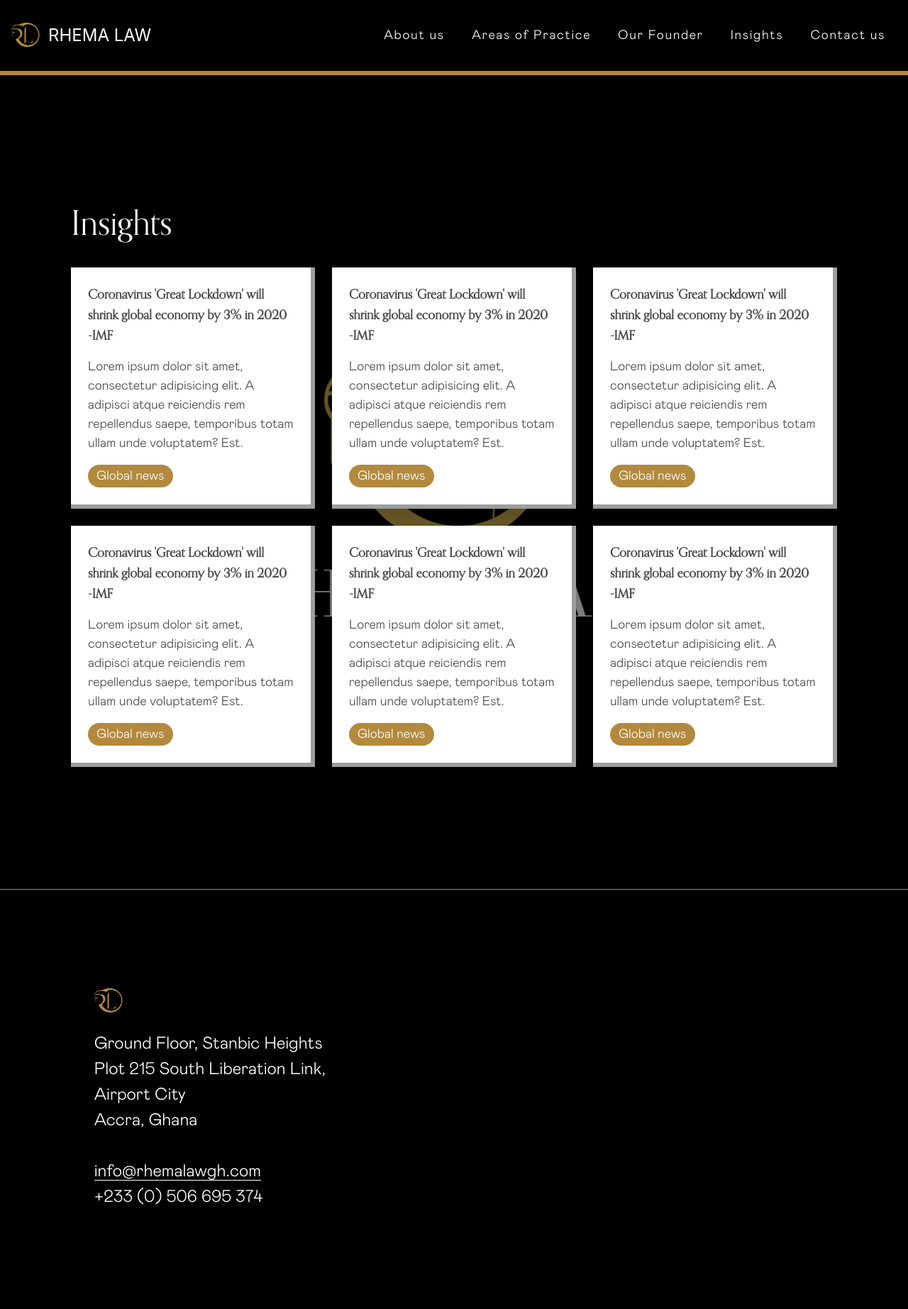
After one commit to choeysnax/rhemalaw, a Django app: page /insights in a window 1280 px wide. The commit adds this page. Shown: the whole page at 71% size. Run offline with Django 3.2, Linux system fonts and the light colour scheme; some libraries are stand-ins or nearby versions; some web fonts are replaced.

Commit message:
insights page

```diff
--- /dev/null
+++ b/frontend/templates/frontend/insights.html
@@ -0,0 +1,49 @@
+{% extends 'frontend/base.html' %}
+{% load static %}
+{% block page_title %}
+    Insights
+{% endblock %}
+<style>
+    .v {
+        color: red;
+    }
+</style>
+
+{% block content %}
+    <section class="hero is-medium w3-black parallax" style="min-height: 100vh">
+        <div class="hero-body bgoverlay">
+            <div class="container ">
+                <div class="w3-padding-large w3-padding-16">
+                    <h1 class="w3-xxxlarge">Insights</h1>
+                    <br>
+                    <div class="w3-xlarge columns is-multiline">
+                        {% for foo in 'abcdec' %}
+                            <div class=" column is-4">
+                                <a href="">
+
+                                    <div class="card w3-bottombar w3-rightbar w3-hover-border-yellow w3-border-gray trans-400">
+                                        <div class="card-content">
+                                            <strong>Coronavirus 'Great Lockdown' will shrink global economy by 3% in
+                                                2020 -IMF</strong>
+                                            <p class="w3-padding-16">
+                                                Lorem ipsum dolor sit amet, consectetur adipisicing elit. A adipisci
+                                                atque
+                                                reiciendis
+                                                rem
+                                                repellendus saepe, temporibus totam ullam unde voluptatem? Est.
+                                            </p>
+                                            <v-chip class="w3-yellow">
+                                                Global news
+                                            </v-chip>
+                                        </div>
+                                    </div>
+                                </a>
+                            </div>
+                        {% endfor %}
+
+                    </div>
+                </div>
+            </div>
+        </div>
+    </section>
+{% endblock %}
--- a/frontend/templates/frontend/partials/navigation.html
+++ b/frontend/templates/frontend/partials/navigation.html
@@ -7,6 +7,9 @@
 <v-btn class="w3-large w3-text-white" style="text-transform: unset" text href="{% url 'frontend:rhema_team' %}">
     Our Founder
 </v-btn>
+<v-btn class="w3-large w3-text-white" style="text-transform: unset" text href="{% url 'frontend:insights' %}">
+    Insights
+</v-btn>
 <v-btn class="w3-large w3-text-white" style="text-transform: unset" text href="{% url 'frontend:contact' %}">
     Contact us
 </v-btn>
--- a/frontend/urls.py
+++ b/frontend/urls.py
@@ -7,6 +7,7 @@ urlpatterns = [
     path('', views.index_view, name='home'),
     path('', views.index_view, name='index'),
     path('about', views.about_view, name='about'),
+    path('insights', views.insights_view, name='insights'),
     path('contact', views.contact_view, name='contact'),
     path('areas-of-practice', views.areas_of_practice, name='areas_of_practice'),
     path('areas-of-practice/<slug:slug>', views.areas_of_practice, name='areas_of_practice'),
--- a/frontend/views.py
+++ b/frontend/views.py
@@ -137,3 +137,7 @@ def areas_of_practice(request, slug=None):
 
 def rhema_team(request):
     return render(request, 'frontend/rhema_team.html')
+
+
+def insights_view(request):
+    return render(request, 'frontend/insights.html')
--- a/rhemalaw/static/css/styles.css
+++ b/rhemalaw/static/css/styles.css
@@ -31,13 +31,21 @@
 
 .w3-yellow {
     background-color: #b2893d !important;
-
+    color: #fff !important;
 }
 
 .w3-text-yellow {
     color: #b2893d !important;
 }
 
+.w3-hover-border-yellow:hover {
+    border-color: #b2893d !important;
+}
+
 .min100vh {
     min-height: 100vh
 }
+
+.has-cursor-pointer {
+    cursor: pointer;
+}
```
